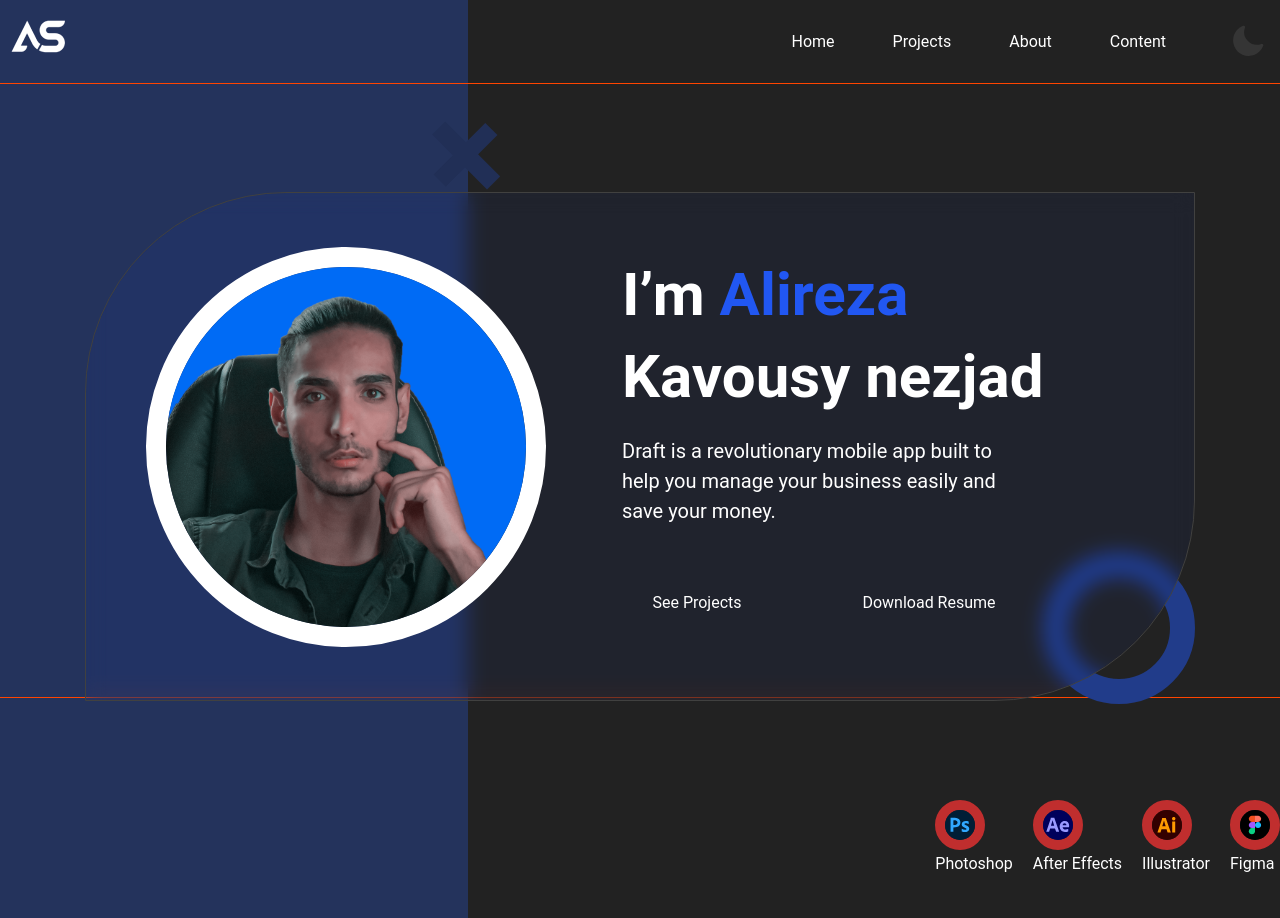
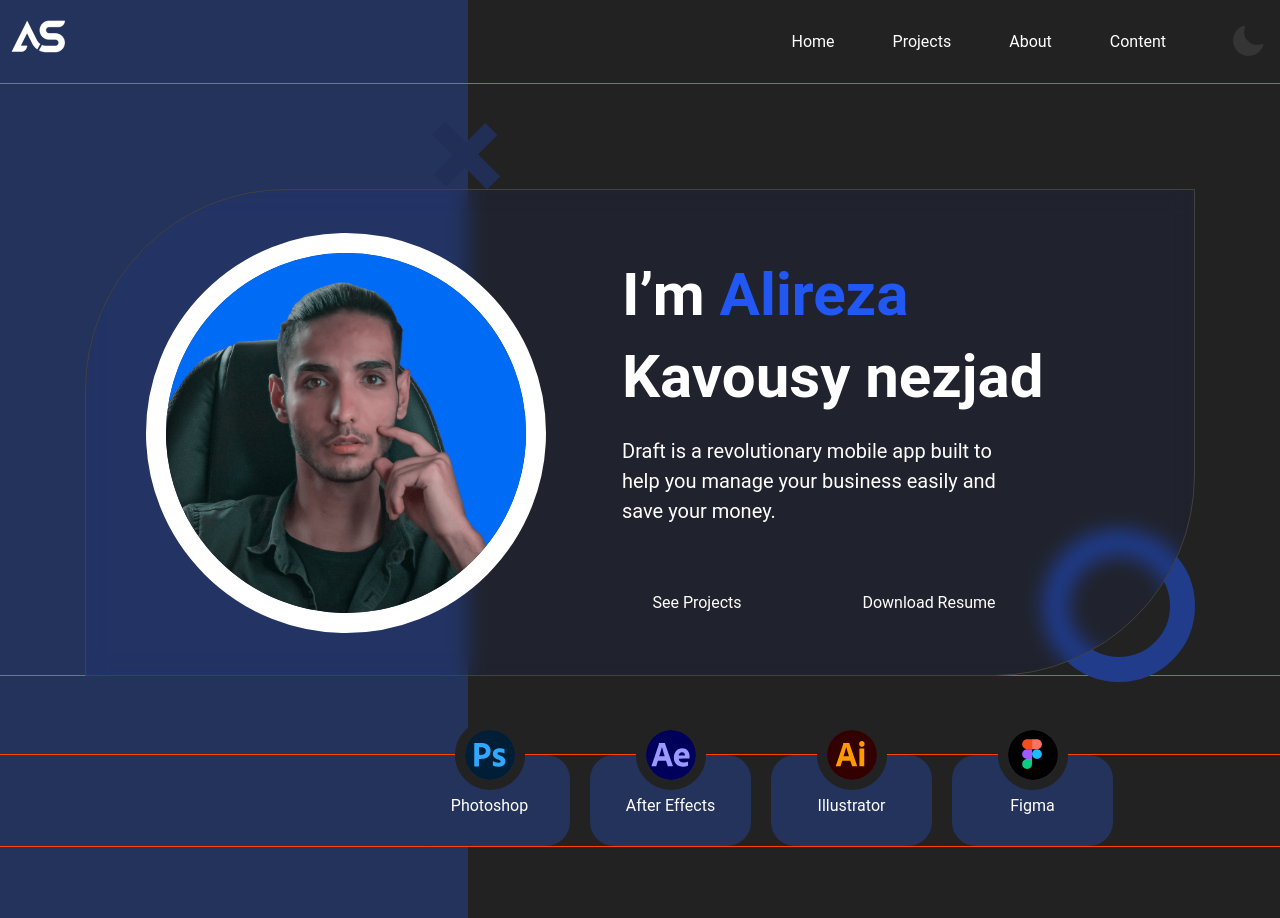
Before and after one commit to hadsome-Droid/portfolio-15-project, a React app: page / in a window 1280 px wide. Shown: the top 918 px of the page. Built offline with nearby package versions, Linux system fonts and the light colour scheme; a web font is replaced by a local one.

Commit message:
refactor Skills block

```diff
--- a/src/layout/sections/main/Main.tsx
+++ b/src/layout/sections/main/Main.tsx
@@ -62,7 +62,7 @@ const StyledBackground = styled.div`
 
 `
 const StyledMain = styled.section`
-  min-height: 100vh;
+  //min-height: 100vh;
 
   ${Container} {
     padding-top: 190px;
@@ -72,7 +72,7 @@ const StyledMain = styled.section`
     &::before {
       content: '';
       width: 468px;
-      height: 946px;
+      height: 925px;
       background: #24335C;
       top: 0;
       position: absolute;
@@ -133,7 +133,7 @@ const MainInfo = styled.p`
 const MainList = styled.ul`
   display: flex;
   gap: 32px;
-  margin-bottom: 74px;
+  margin-bottom: 46px;
 
 `
 const PhotoWrapper = styled.div`
--- a/src/layout/sections/projects/Projects.tsx
+++ b/src/layout/sections/projects/Projects.tsx
@@ -7,12 +7,14 @@ import Proj2 from '../../../assets/images/projects/proj2.webp'
 import Proj3 from '../../../assets/images/projects/proj3.webp'
 import Proj4 from '../../../assets/images/projects/proj4.webp'
 import {FlexWrapper} from "../../../components/FlexWrapper";
+import {Container} from "../../../components/Container";
 
 const projectItems = ['Story', 'Post', 'Banner', 'Trailer', 'Design', 'More']
 
 export const Projects = () => {
     return (
         <StyledProjects>
+            <Container>
                 <ProjectsTitle>Projects</ProjectsTitle>
                 <Menu itemsMenu={projectItems}/>
                 <FlexWrapper wrap={'wrap'} gap={'10px'}>
@@ -33,6 +35,7 @@ export const Projects = () => {
                     <Generator src={Proj4} text={'Story motion for sale \n' +
                         'English courses'}/>
                 </FlexWrapper>
+            </Container>
         </StyledProjects>
     );
 };
--- a/src/layout/sections/skills/Skills.tsx
+++ b/src/layout/sections/skills/Skills.tsx
@@ -2,51 +2,86 @@ import React from 'react';
 import styled from "styled-components";
 import {FlexWrapper} from "../../../components/FlexWrapper";
 import {Icon} from "../../../components/icon/Icon";
+import {Container} from "../../../components/Container";
+import {theme} from "../../../styles/Theme";
+
+const skillItem = [
+    {
+        iconId: 'Ps',
+        skillName: 'Photoshop'
+    },
+    {
+        iconId: 'Ae',
+        skillName: 'After Effects'
+    },
+    {
+        iconId: 'Ai',
+        skillName: 'Illustrator'
+    },
+    {
+        iconId: 'figma',
+        skillName: 'Figma'
+    }
+]
 
 export const Skills = () => {
     return (
         <StyledSkills>
-            <FlexWrapper content={'end'} gap={'20px'}>
-                <FlexWrapper direction={'column'}>
-                    <SkillIconBox>
-                        <Icon iconId={'Ps'} viewBox={'3 3 27 27'}/>
-                    </SkillIconBox>
-                    <SkillName>Photoshop</SkillName>
+            <Container>
+                <FlexWrapper content={'center'} gap={'20px'}>
+                    {skillItem.map((s, index) => {
+                        return (
+                            <SkillWrapper key={index}>
+                                <SkillIconBox>
+                                    <Icon iconId={s.iconId} viewBox={'3 3 27 27'}/>
+                                </SkillIconBox>
+                                <SkillName>{s.skillName}</SkillName>
+                            </SkillWrapper>
+                        )
+                    })}
                 </FlexWrapper>
-                <FlexWrapper direction={'column'}>
-                    <SkillIconBox>
-                        <Icon iconId={'Ae'} viewBox={'3 3 27 27'}/>
-                    </SkillIconBox>
-                    <SkillName>After Effects</SkillName>
-                </FlexWrapper>
-                <FlexWrapper direction={'column'}>
-                    <SkillIconBox>
-                        <Icon iconId={'Ai'} viewBox={'3 3 26 26'}/>
-                    </SkillIconBox>
-                    <SkillName>Illustrator</SkillName>
-                </FlexWrapper>
-                <FlexWrapper direction={'column'}>
-                    <SkillIconBox>
-                        <Icon iconId={'figma'} viewBox={'3 3 26 26'}/>
-                    </SkillIconBox>
-                    <SkillName>Figma</SkillName>
-                </FlexWrapper>
-            </FlexWrapper>
+            </Container>
         </StyledSkills>
     );
 };
 
 const StyledSkills = styled.section`
+  padding: 80px 0;
+
+  ${Container} {
+    position: relative;
+    padding-left: 242px;
+  }
+`
+const SkillWrapper = styled.div`
+  display: flex;
+  flex-direction: column;
+  align-items: center;
+  gap: 21px;
+  position: relative;
+  z-index: 0;
+
+  background: ${theme.colors.dark.secondaryBg};
+  border-radius: 24px;
 
 `
+
 const SkillIconBox = styled.div`
-
+  position: absolute;
+  top: -25px;
+  z-index: -1;
 
   svg {
-    border: 10px solid #c02e2e;
+    outline: 10px solid ${theme.colors.dark.primaryBg};
     border-radius: 50%;
   }
 `
 const SkillName = styled.span`
-
+  display: flex;
+  justify-content: center;
+  align-items: center;
+  min-width: 161px;
+  min-height: 91px;
+  padding-top: 10px;
+  text-align: center;
 `
```
Lines whose indentation alone changed are shown as unchanged.
